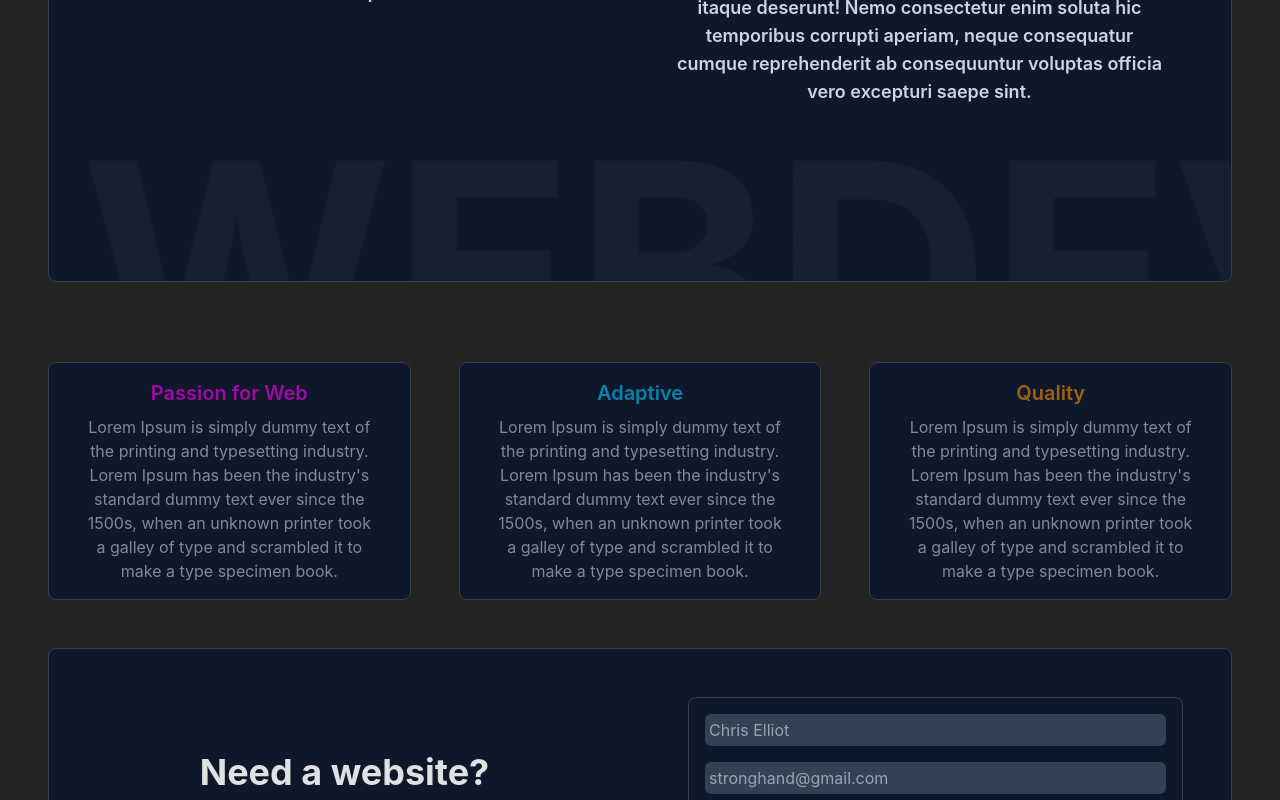
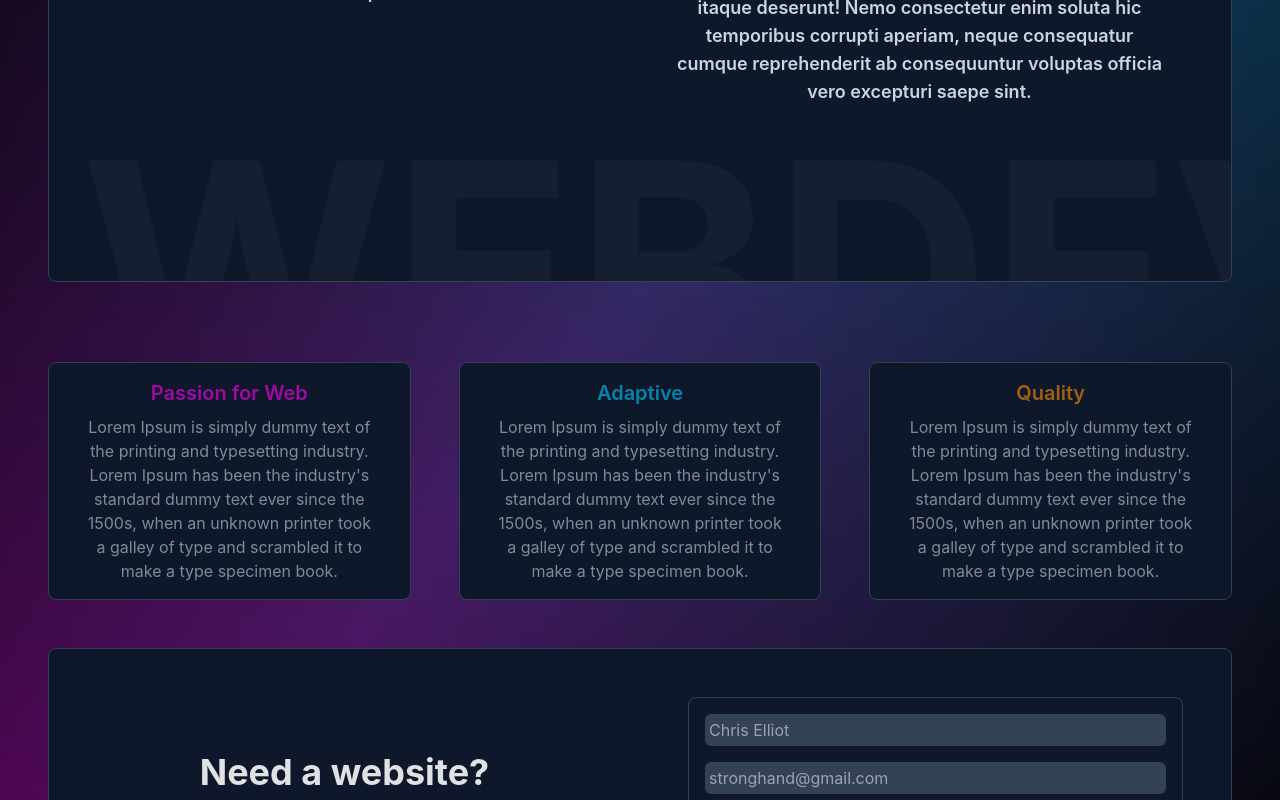
Before and after one commit to JoGuirre/joguirre.github.io, a React (Vite) app: page / in a window 1280 px wide. Shown: the part 486-1286 px from the top of the page. Built offline with nearby package versions, Linux system fonts and the light colour scheme.

Commit message:
wow this is lookin good

```diff
--- a/src/App.jsx
+++ b/src/App.jsx
@@ -4,15 +4,26 @@ import Hero from "./components/Hero";
 import ThreeCard from "./components/ThreeCard";
 import Contact from "./components/Contact";
 
+import BgGrid from "./assets/bggrid.svg";
+
 function App() {
   return (
-    <div id="app-container" className="flex flex-col">
-      <NavBar />
-      <Hero />
-      <ThreeCard />
+    <div className="bg-[url(./assets/bggrid.svg)] bg-contain">
+      <div className="bg-gradient-to-tr from-customPurple to-customBlue">
+        <div className="bg-gradient-to-tl from-black via-transparent to-black">
+          <div
+            id="app-container"
+            className="flex flex-col bg-black bg-opacity-60 z-[-999]"
+          >
+            <NavBar />
+            <Hero />
+            <ThreeCard />
 
-      {/* <Projects /> */}
-      <Contact />
+            {/* <Projects /> */}
+            <Contact />
+          </div>
+        </div>
+      </div>
     </div>
   );
 }
--- a/src/components/Contact.jsx
+++ b/src/components/Contact.jsx
@@ -80,7 +80,7 @@ function Contact() {
               id="submit-button"
               disabled={state.submitting}
               onClick={() => setIsOpen(true)}
-              className="bg-slate-700 w-full w-1/3 self-center rounded-lg py-2 hover:bg-slate-500 transition duration-300"
+              className="bg-slate-700 w-1/3 self-center rounded-lg py-2 hover:bg-slate-500 transition duration-300"
             >
               Send
             </button>
--- a/src/components/ThreeCard.jsx
+++ b/src/components/ThreeCard.jsx
@@ -44,7 +44,7 @@ function Card({ title, content, color }) {
     <div className="relative flex flex-col flex-1 group">
       <div
         id="card-container"
-        className={`relative p-4 flex flex-1 flex-col items-center border border-slate-700 rounded-lg bg-slate-900 before:absolute before:w-full before:h-2/3 before:z-[-99] before:border before:rounded-lg before:transition before:duration-300 ${shadowColors[color]}`}
+        className={`relative p-4 flex flex-1 flex-col items-center border border-slate-700 rounded-lg bg-slate-900 before:absolute before:top-0 before:left-0 before:w-full before:h-full before:z-[-99] before:hover:z-[0] before:rounded-lg before:transition before:duration-300 ${shadowColors[color]}`}
       >
         <div id="card-title-container" className="mb-2">
           <h1
@@ -52,6 +52,13 @@ function Card({ title, content, color }) {
           >
             {title}
           </h1>
+          <div className="relative">
+            <div
+              className={`absolute inset-0 mt-1 self-center w-full h-[1px] bg-gradient-to-r from-transparent ${gradientColors[color]} to-transparent opacity-0 transition duration-300 group-hover:opacity-100`}
+            >
+              &nbsp;
+            </div>
+          </div>
         </div>
         <div id="card-content-container">
           <p className="text-md text-slate-300 text-opacity-60 group-hover:text-opacity-100 transition duration-300 px-4 text-center">
@@ -59,13 +66,6 @@ function Card({ title, content, color }) {
           </p>
         </div>
       </div>
-      <div className="relative">
-        <div
-          className={`absolute inset-0 self-center mt-2 w-full h-[1px] bg-gradient-to-r from-transparent ${gradientColors[color]} to-transparent opacity-0 transition duration-300 group-hover:opacity-100`}
-        >
-          &nbsp;
-        </div>
-      </div>
     </div>
   );
 }
--- a/tailwind.config.js
+++ b/tailwind.config.js
@@ -2,7 +2,13 @@
 export default {
   content: ["./index.html", "./src/**/*.{js,tx,jsx,tsx}"],
   theme: {
-    extend: {},
+    extend: {
+      colors: {
+        customPurple: "#ff00f7",
+        customBlue: "#00ccff",
+        customOrange: "#ff9100",
+      },
+    },
   },
   plugins: [],
 };
```
Also changed, not shown: src/assets/bggrid.svg (added).
